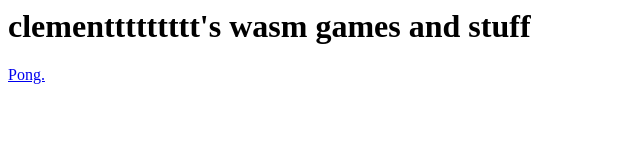
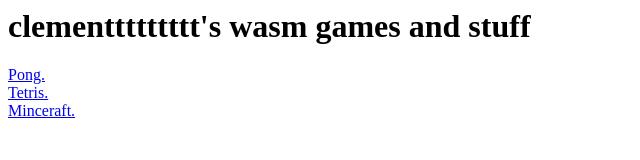
Before and after one commit to clementtttttttt/clementtttttttt.github.io, a plain HTML site: page index.html in a window 1280 px wide. Shown: the whole page, without its empty margins (0-640 px from the left). Drawn offline with Linux system fonts and the light colour scheme.

Commit message:
add minceraft

```diff
--- a/index.html
+++ b/index.html
@@ -4,7 +4,10 @@
 <body>
 	<h1>clementtttttttt's wasm games and stuff</h1>
 	<a href="/Pong.game/pong.html"> Pong. </a>
-
+	<br>
+	<a href="/Tetris.game/tetris.html"> Tetris. </a>
+	<br>
+	<a href="/Minceraft/minceraft.html"> Minceraft. </a>
 
 
 
```
